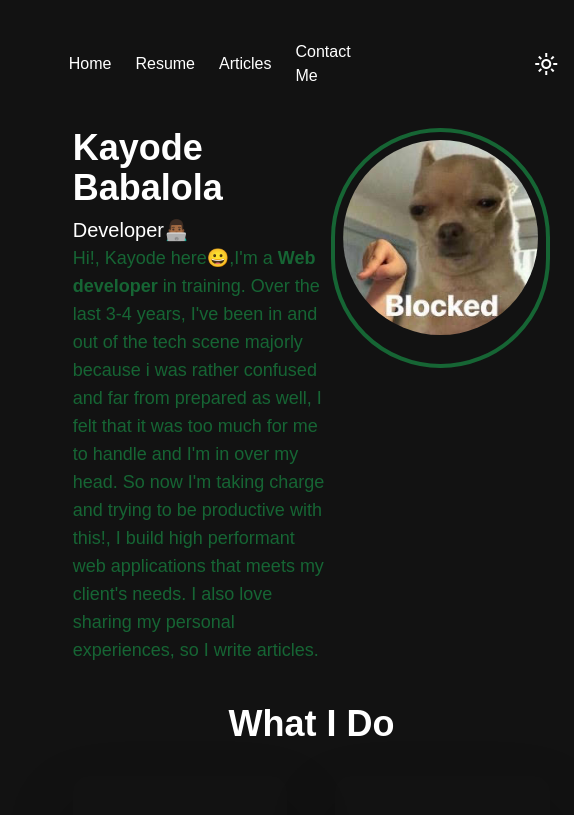
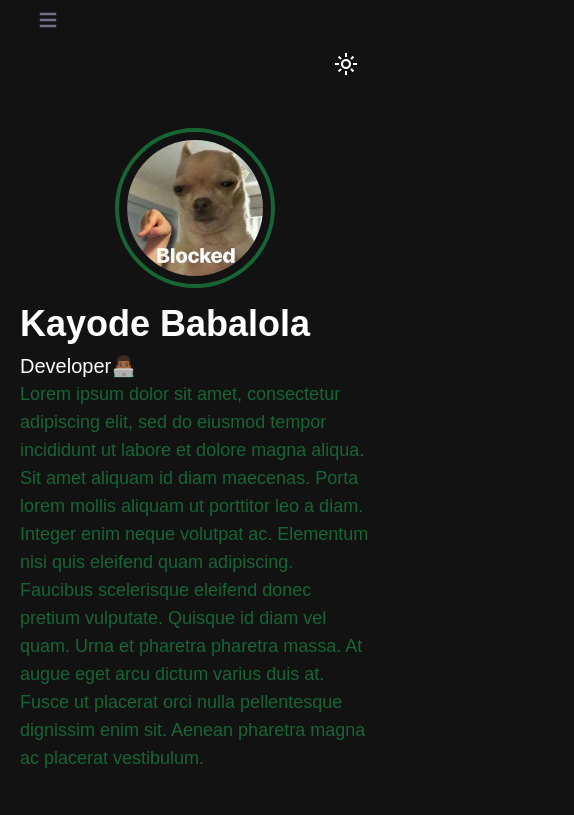
Before and after one commit to kayode-dev/portfolio-v1, a React (Create React App) app: page / in a window 390 px wide. Shown: the top 815 px of the page, 574 px wide, since content can reach past the window. Built offline with nearby package versions, Linux system fonts and the light colour scheme.

Commit message:
add responsiveness

```diff
--- a/public/index.html
+++ b/public/index.html
@@ -15,11 +15,13 @@
       rel="stylesheet"
       href="https://fonts.googleapis.com/css2?family=Material+Symbols+Outlined:opsz,wght,FILL,GRAD@48,500,0,200"
     />
+    <link href="https://cdnjs.cloudflare.com/ajax/libs/flowbite/1.6.5/flowbite.min.css" rel="stylesheet" />
 
     <title>kayode.txt</title>
   </head>
   <body>
     <noscript>You need to enable JavaScript to run this app.</noscript>
     <div id="root"></div>
+    <script src="https://cdnjs.cloudflare.com/ajax/libs/flowbite/1.6.5/flowbite.min.js"></script>
   </body>
 </html>
--- a/src/_app.tsx
+++ b/src/_app.tsx
@@ -5,7 +5,7 @@ import { ThemeProvider } from 'next-themes';
 const MyApp: any = () => {
   return (
     <ThemeProvider>
-      <main className="w-3/4 grid items-center mx-auto">
+      <main className="w-full px-4 md:w-3/4 grid items-center mx-auto">
         <NavBar />
       </main>
     </ThemeProvider>
--- a/src/components/Doings.tsx
+++ b/src/components/Doings.tsx
@@ -49,7 +49,7 @@ const [doings, setdoings] = useState([
     return (
       <div>
         <h1 className="text-center font-bold text-4xl mb-8">What I Do</h1>
-        <div className="grid doings-grid gap-12">
+        <div className="grid grid-cols-1 md:grid-cols-2 gap-12">
           {doings.map((doin) => (
             <Card
               img={doin.image}
--- a/src/components/Home.tsx
+++ b/src/components/Home.tsx
@@ -4,7 +4,7 @@ import Doings from './Doings';
 const Home = () => {
 
     return (
-        <div className='px-6'>
+        <div className='px-1 md:px-8'>
             <Intro/>
             <Doings/>
         </div>
--- a/src/components/Intro.tsx
+++ b/src/components/Intro.tsx
@@ -4,21 +4,23 @@ import profpic from '../images/blocked.jpg';
 
 const Intro = () =>{
  return (
-   <div className="flex justify-between mb-10">
-     <div className="w-3/5 my-auto l intro-spacing gap-4">
+   <div className="flex flex-col-reverse gap-4 items-center justify-between mb-10 md:flex-row">
+     <div className=" w-full md:w-3/5 my-auto l intro-spacing gap-4">
        <h2 className="font-bold text-4xl mb-2">Kayode Babalola</h2>
        <p className="font-medium text-xl">Developer👨🏾‍💻</p>
        <p className="font-medium text-lg text-green-800">
-         Hi!, Kayode here😀,I'm a <strong>Web developer</strong> in training. Over
-         the last 3-4 years, I've been in and out of the tech scene majorly
-         because i was rather confused and far from prepared as well, I felt
-         that it was too much for me to handle and I'm in over my head. So now
-         I'm taking charge and trying to be productive with this!, I build high
-         performant web applications that meets my client's needs. I also love
-         sharing my personal experiences, so I write <a href='jetronticket.com' className="cursor-pointer">articles</a>.
+         Lorem ipsum dolor sit amet, consectetur adipiscing elit, sed do eiusmod
+         tempor incididunt ut labore et dolore magna aliqua. Sit amet aliquam id
+         diam maecenas. Porta lorem mollis aliquam ut porttitor leo a diam.
+         Integer enim neque volutpat ac. Elementum nisi quis eleifend quam
+         adipiscing. Faucibus scelerisque eleifend donec pretium vulputate.
+         Quisque id diam vel quam. Urna et pharetra pharetra massa. At augue
+         eget arcu dictum varius duis at. Fusce ut placerat orci nulla
+         pellentesque dignissim enim sit. Aenean pharetra magna ac placerat
+         vestibulum.
        </p>
      </div>
-     <div className="w-60 h-60 border-green-800 border-4 rounded-full p-2">
+     <div className="w-40 h-40 border-green-800 border-4 rounded-full p-2">
        <img className="rounded-full" src={profpic} alt="profile" />
      </div>
    </div>
--- a/src/components/NavBar.tsx
+++ b/src/components/NavBar.tsx
@@ -27,7 +27,33 @@ const NavBar: any = () => {
     <>
       <BrowserRouter>
         <nav className="h-32 w-full flex justify-between font-medium text-base">
-          <div className="flex flex-row w-1/2  justify-around items-center p-2">
+          <div className='flex flex-col md:flex-row'>
+            <button
+              data-collapse-toggle="navbar-default"
+              type="button"
+              className="inline-flex items-center p-2 ml-3 text-sm text-gray-500 rounded-lg md:hidden hover:bg-gray-100 focus:outline-none focus:ring-2 focus:ring-gray-200 dark:text-gray-400 dark:hover:bg-gray-700 dark:focus:ring-gray-600"
+              aria-controls="navbar-default"
+              aria-expanded="false"
+            >
+              <span className="sr-only">Open main menu</span>
+              <svg
+                className="w-6 h-6"
+                aria-hidden="true"
+                fill="currentColor"
+                viewBox="0 0 20 20"
+                xmlns="http://www.w3.org/2000/svg"
+              >
+                <path
+                  fill-rule="evenodd"
+                  d="M3 5a1 1 0 011-1h12a1 1 0 110 2H4a1 1 0 01-1-1zM3 10a1 1 0 011-1h12a1 1 0 110 2H4a1 1 0 01-1-1zM3 15a1 1 0 011-1h12a1 1 0 110 2H4a1 1 0 01-1-1z"
+                  clip-rule="evenodd"
+                ></path>
+              </svg>
+            </button>
+            <div
+              className="hidden flex-col w-full  justify-between items-center p-2 md:flex md:flex-row md:justify-around"
+              id="navbar-default"
+            >
               <div
                 className={
                   "h-auto w-auto py-2 px-3 rounded-md flex justify-center items-center  hover:backdrop-brightness-" +
@@ -61,6 +87,7 @@ const NavBar: any = () => {
                 <Link to=".">Contact Me</Link>
               </div>
             </div>
+          </div>
           <button
             className={
               "w-14 h-14 rounded flex justify-center items-center  my-auto p-3 hover:backdrop-brightness-" +
@@ -73,7 +100,6 @@ const NavBar: any = () => {
         </nav>
 
         <Routes>
-          <Route path="/" element={<NavBar />} />
           <Route index element={<Home />} />
           <Route path="rando" element={<Rando />} />
         </Routes>
```
Lines whose indentation alone changed are shown as unchanged.
